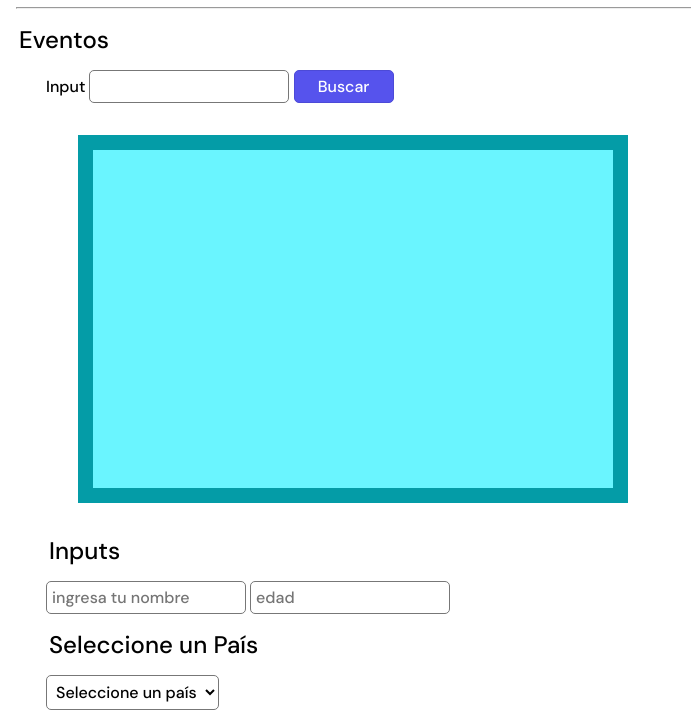
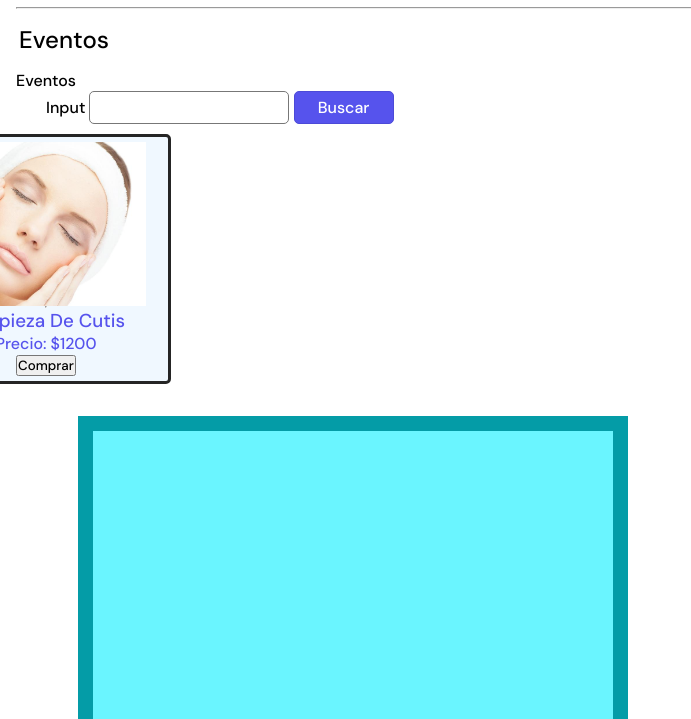
Before and after one commit to DanielRiverol/53910-js, a plain HTML site: page clase_10/index.html in a window 1280 px wide. Both pictures are taken after a click on the button "Buscar". Shown: the part 81-800 px from the top of the page, without its empty margins (0-691 px from the left). Drawn offline with Linux system fonts and the light colour scheme.

Commit message:
Clase 10 Eventos

```diff
--- a/clase_10/css/style.css
+++ b/clase_10/css/style.css
@@ -116,6 +116,8 @@ img {
 }
 .card {
   position: static;
+flex-direction: column;
+
 }
 
 .card h3 {
--- a/clase_10/index.html
+++ b/clase_10/index.html
@@ -15,6 +15,7 @@
       <h1 id="titulo"><span>Clase 10</span></h1>
       <hr />
       <h2 id="secundario">Eventos</h2>
+      <p id="secundario">Eventos</p>
       <main>
         <!-- POP-UP -->
          <div class="pop-up">
@@ -32,7 +33,7 @@
         </div>
         <ul id="lista"></ul>
 
-        <div class="caja">
+        <div class="caja" id="caja">
           <p id="pais"></p>
         </div>
 
--- a/clase_10/js/main.js
+++ b/clase_10/js/main.js
@@ -8,6 +8,7 @@ const paises = [
   "Perú",
   "Chile",
   "Polonia",
+  "Canada"
 ];
 const servicios = [
   { id: 1, nombre: "limpieza de cutis", precio: 1200, img: "limpieza.jpg" },
@@ -44,3 +45,112 @@ function filtrarServicio(arr, filtro) {
   });
   return filtrado;
 }
+const caja = document.getElementById("caja");
+///console.log(caja[0]);
+//const titSec= document.querySelectorAll('#div')da null
+
+//addEventListener
+caja.addEventListener("click", () => {
+  console.log("Hiciste click");
+});
+//prefijo onNOMBREEVENTO
+
+/*  caja.onclick = ()=>{
+  console.log("Hiciste click desde el prefijo on");
+} */
+
+/* caja.addEventListener("mousedown", ()=>{
+  console.log("Presionaste el boton");
+})
+caja.addEventListener('mouseup',()=>{
+  console.log("Soltaste el boton");
+}) */
+
+/* caja.addEventListener('mouseenter',()=>{
+  //alert('Entraste a la caja')
+  caja.style.backgroundImage= "url(./img/estados.jpg)"
+})
+caja.addEventListener('mouseleave',()=>{
+
+  caja.style.backgroundImage= "url(./img/australia.jpg)"
+
+})
+caja.addEventListener('click',()=>{
+  caja.style.backgroundImage= "url(./img/pum.png)"
+})
+ */
+//scroll
+const popup = document.querySelector(".pop-up"),
+  btnClose = document.querySelector(".btn-close");
+
+/* function mostrarPopup() {
+  if (window.scrollY > 100) {
+    popup.classList.add("visible");
+  }
+}
+window.addEventListener("scroll", mostrarPopup);
+
+btnClose.addEventListener("click", () => {
+  popup.classList.remove("visible");
+  window.removeEventListener("scroll", mostrarPopup);
+}); */
+
+const ingreso = document.querySelectorAll("input"),
+  btnSearch = document.querySelector("#btnSearch"),
+  contenedor = document.querySelector("#contenedor");
+//console.log(ingreso);
+const inputSearch = ingreso[0];
+
+function crearHtml(el) {
+  //llamo al elemento contenedor
+  contenedor.innerHTML = "";
+  //creo una variable con un estructura html
+  let html = `<div class="card">
+                <img src=" ./img/${el.img}" alt="${el.nombre}">
+                <hr>
+                <h3>${el.nombre}</h3>
+                <p>Precio: $${el.precio} </p>
+                  <div class="card-action">
+                    <button id="${el.id}">Comprar</button>
+                  </div>
+              </div>`;
+  //se la agrego al contenedor
+
+  //modificar para que muestre un cartel producto no encontrado
+  contenedor.innerHTML = html;
+}
+
+/* inputSearch.addEventListener("keyup", () => {
+  const encontrado= buscarServicio(servicios,inputSearch.value)
+  crearHtml(encontrado)
+  console.log(encontrado);
+}); */
+
+btnSearch.addEventListener("click", () => {
+  const encontrado = buscarServicio(servicios, inputSearch.value);
+  crearHtml(encontrado);
+});
+
+const nombre = ingreso[1];
+const edad = ingreso[2];
+
+/* nombre.addEventListener('change',()=>{
+  console.log("Cambio");
+})
+edad.addEventListener('change',()=>{
+  console.log("Cambio");
+}) */
+
+const select = document.querySelector("#paises");
+paises.forEach((pais) => {
+  let option = document.createElement("option");
+  option.value = pais;
+  option.innerText = pais;
+  select.append(option);
+});
+
+select.addEventListener('change', ()=>{
+  let option = select.options[select.selectedIndex].value
+  console.log(option);
+
+})
```
